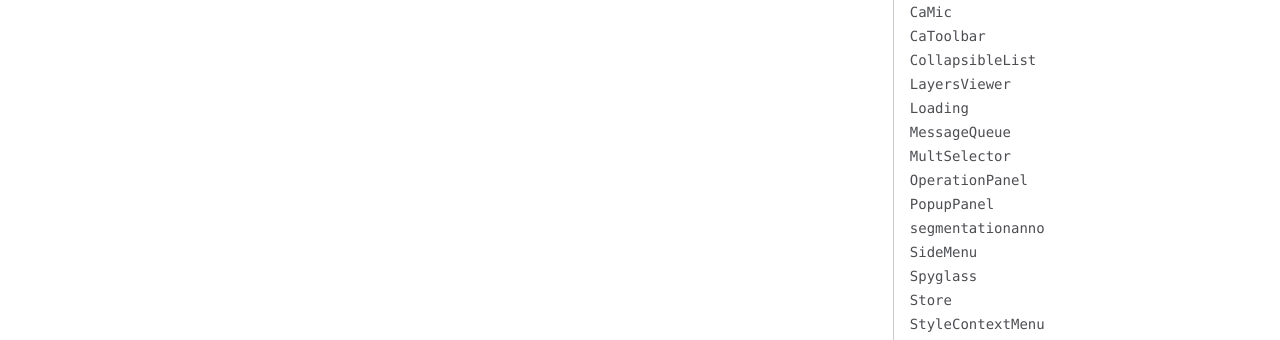
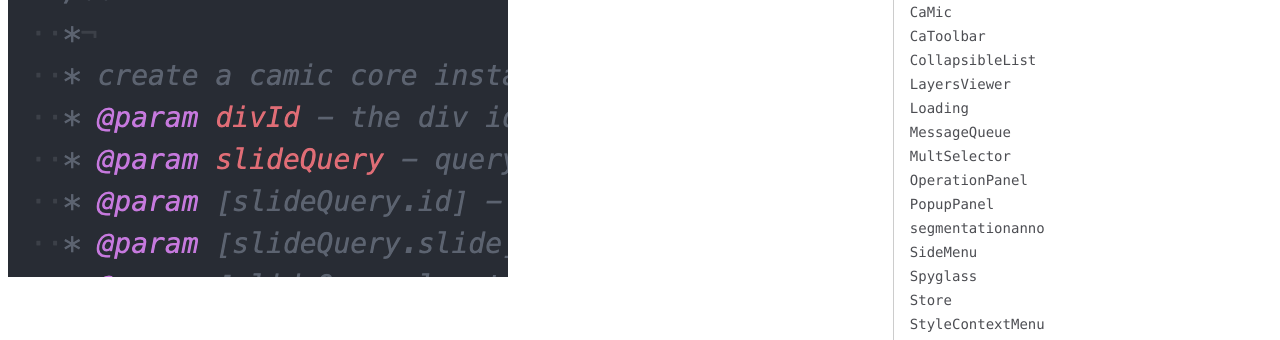
Before and after one commit to camicroscope/docs, a plain HTML site: page front_end_docs/index.html in a window 1280 px wide. Shown: the part 162-502 px from the top of the page. Drawn offline with Linux system fonts and the light colour scheme.

Commit message:
Add img to frontend page per request

```diff
--- a/front_end_docs/index.html
+++ b/front_end_docs/index.html
@@ -18,6 +18,7 @@
 <div id="main">
 
     <h2 class="page-title" style="color:#4d5968;">CaMicroscope Front-End Deveploment Documentation</h2>
+    <img src="../img/dev.png"></img>
 
 </div>
 
```
